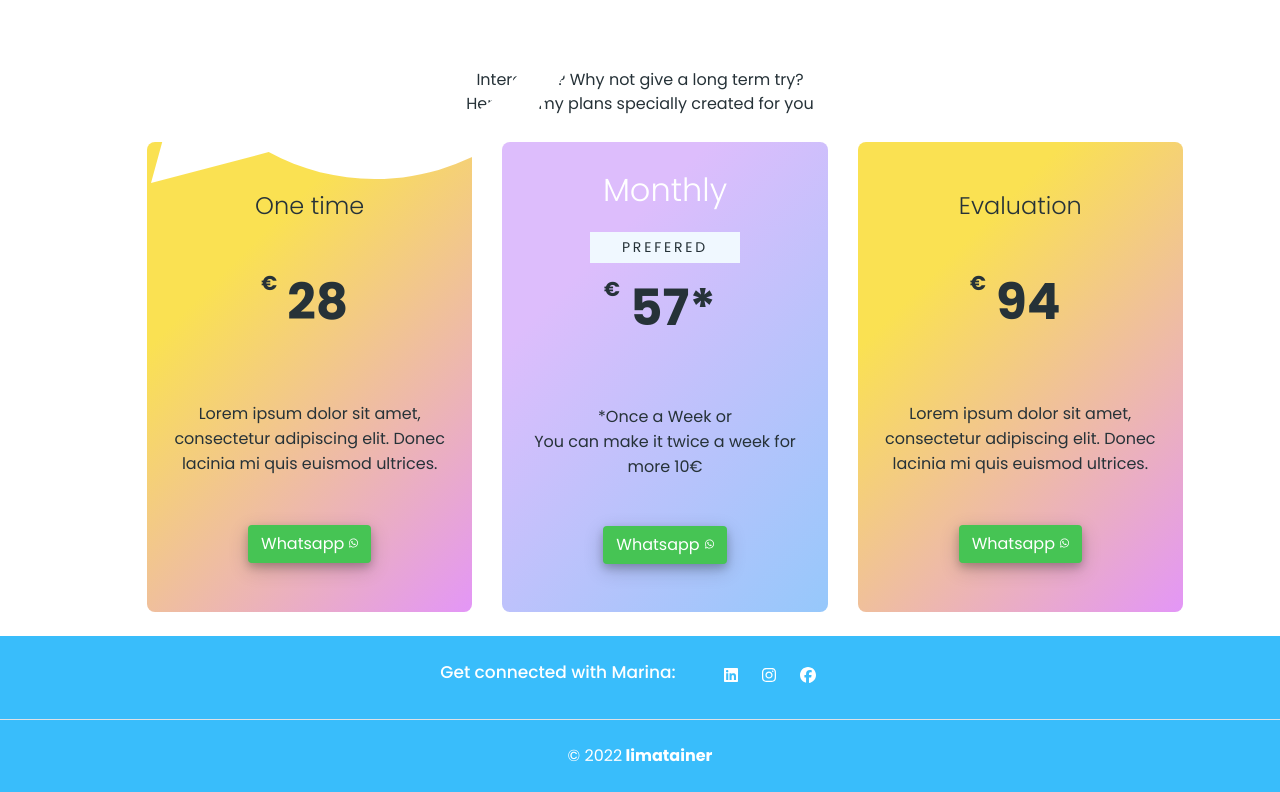
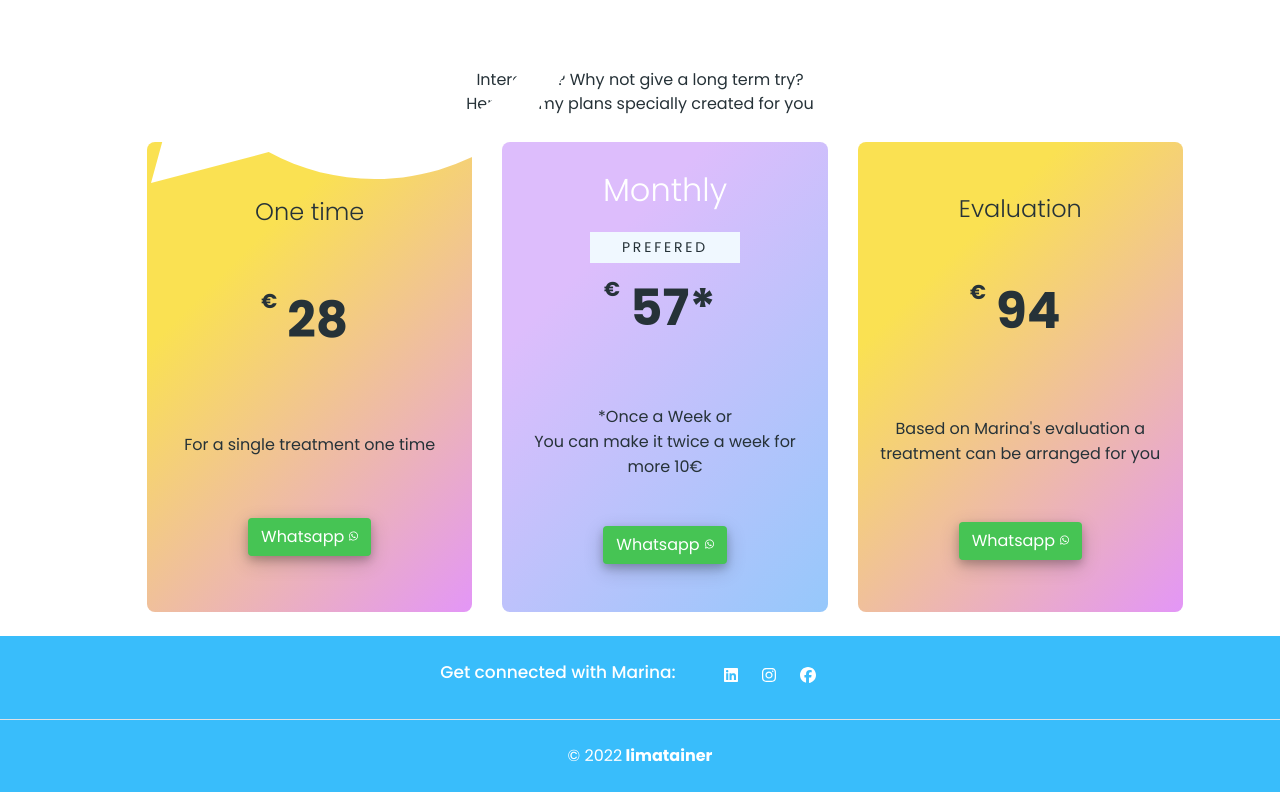
Before and after one commit to limatainer/Physiotherapist-landingpage, a React (Create React App) app in the folder frontweb/: page /detalhes in a window 1280 px wide. Shown: the part 1297-2089 px from the top of the page. Built offline with nearby package versions, Linux system fonts and the light colour scheme.

Commit message:
plans update

```diff
--- a/frontweb/src/pages/Servicis/index.tsx
+++ b/frontweb/src/pages/Servicis/index.tsx
@@ -37,7 +37,7 @@ export default function Services() {
               </div>
             </div>
             <p className="text">
-              Lorem ipsum dolor sit amet, consectetur adipiscing elit. Donec lacinia mi quis euismod ultrices.
+              For a single treatment one time
             </p>
             <Button />
           </div>
@@ -70,7 +70,7 @@ export default function Services() {
               </div>
             </div>
             <p className="text">
-              Lorem ipsum dolor sit amet, consectetur adipiscing elit. Donec lacinia mi quis euismod ultrices.
+              Based on Marina's evaluation a treatment can be arranged for you
             </p>
             <Button />
           </div>
```
